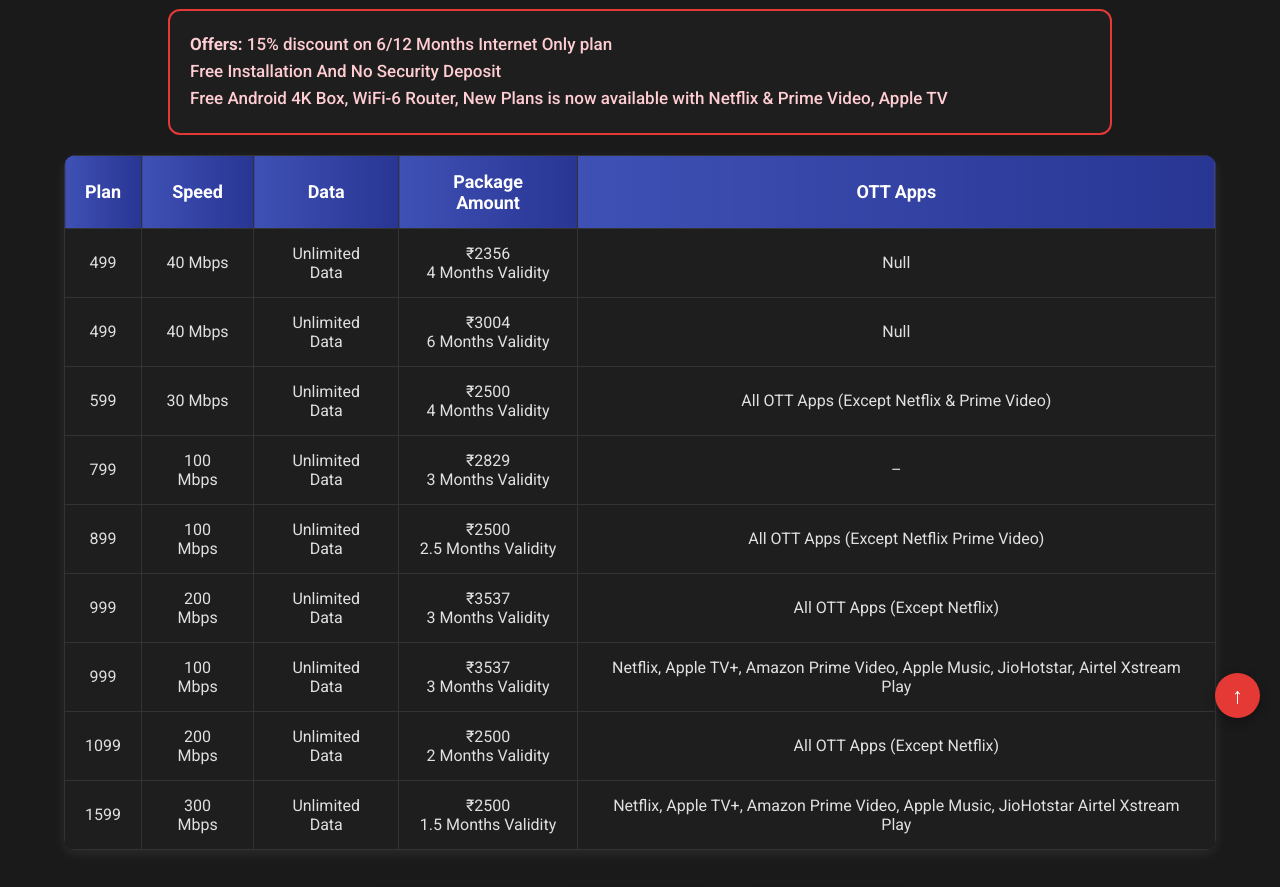
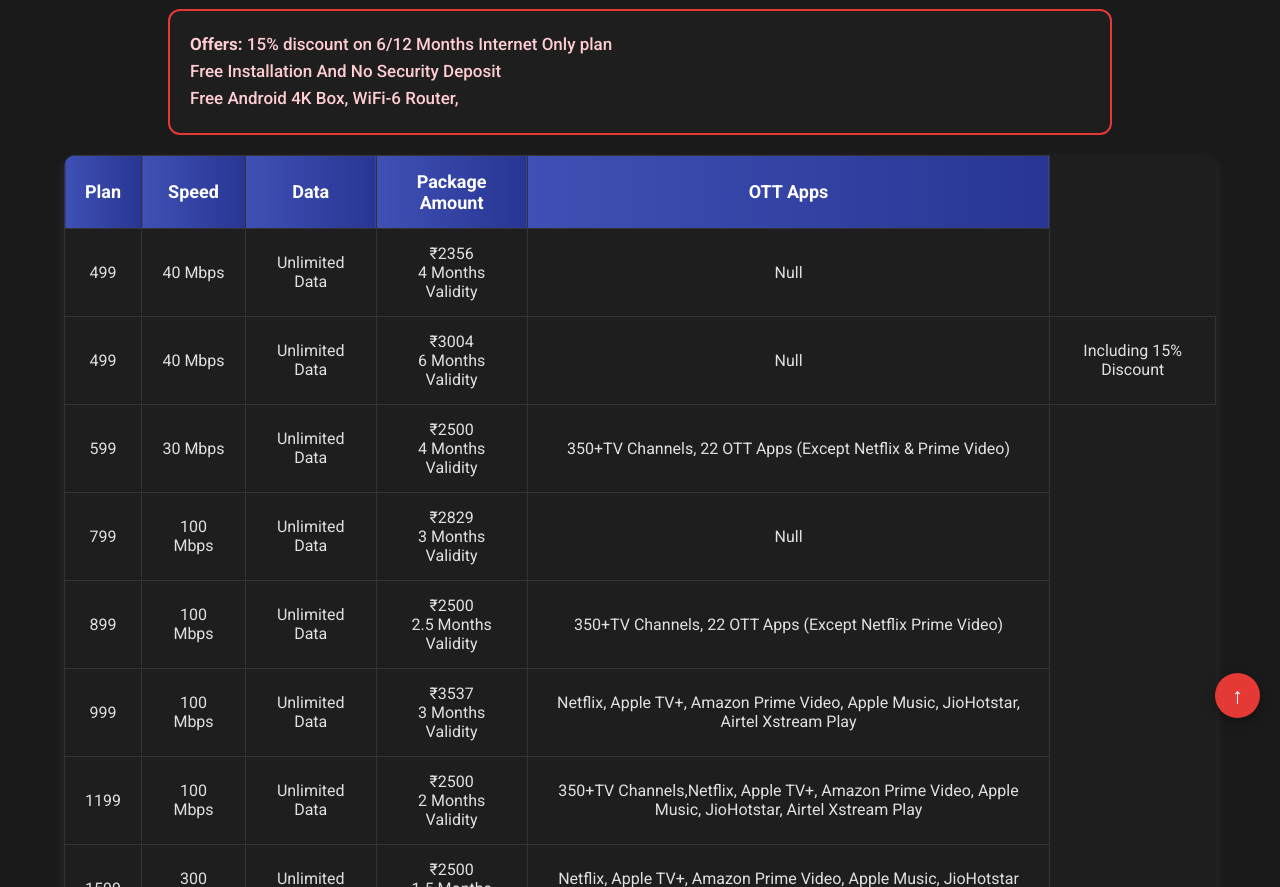
Before and after one commit to airtelplans/Airtel-fiber-dehradun, a plain HTML site: page index.html in a window 1280 px wide. Shown: the part 62-949 px from the top of the page. Drawn offline with Linux system fonts and the light colour scheme.

Commit message:
Update index.html

```diff
--- a/index.html
+++ b/index.html
@@ -209,7 +209,7 @@
     <div class="offers">
         <strong>Offers:</strong> 15% discount on 6/12 Months Internet Only plan<br/>
         Free Installation And No Security Deposit<br/>
-        Free Android 4K Box, WiFi-6 Router, New Plans is now available with Netflix & Prime Video, Apple TV
+        Free Android 4K Box, WiFi-6 Router,
     </div>
 
     <table>
@@ -236,36 +236,30 @@
                 <td data-label="Data">Unlimited Data</td>
                 <td data-label="Package Amount">₹3004<br>6 Months Validity</td>
                 <td data-label="OTT Apps">Null</td>
+                <td data-label="Benifit"> Including 15% Discount</td>
             </tr>
             <tr>
                 <td data-label="Plan">599</td>
                 <td data-label="Speed">30 Mbps</td>
                 <td data-label="Data">Unlimited Data</td>
                 <td data-label="Package Amount">₹2500<br>4 Months Validity</td>
-                <td data-label="OTT Apps">All OTT Apps (Except Netflix & Prime Video)</td>
+                <td data-label="OTT Apps">350+TV Channels, 22 OTT Apps (Except Netflix & Prime Video)</td>
             </tr>
             <tr>
                 <td data-label="Plan">799</td>
                 <td data-label="Speed">100 Mbps</td>
                 <td data-label="Data">Unlimited Data</td>
                 <td data-label="Package Amount">₹2829<br>3 Months Validity</td>
-                <td data-label="OTT Apps">–</td>
+                <td data-label="OTT Apps">Null</td>
             </tr>
             <tr>
                 <td data-label="Plan">899</td>
                 <td data-label="Speed">100 Mbps</td>
                 <td data-label="Data">Unlimited Data</td>
                 <td data-label="Package Amount">₹2500<br>2.5 Months Validity</td>
-                <td data-label="OTT Apps">All OTT Apps (Except Netflix Prime Video)</td>
+                <td data-label="OTT Apps">350+TV Channels, 22 OTT Apps (Except Netflix Prime Video)</td>
             </tr>
             <tr>
-                <td data-label="Plan">999</td>
-                <td data-label="Speed">200 Mbps</td>
-                <td data-label="Data">Unlimited Data</td>
-                <td data-label="Package Amount">₹3537<br>3 Months Validity</td>
-                <td data-label="OTT Apps">All OTT Apps (Except Netflix)</td>
-            </tr>
-             <tr>
                 <td data-label="Plan">999</td>
                 <td data-label="Speed">100 Mbps</td>
                 <td data-label="Data">Unlimited Data</td>
@@ -273,11 +267,11 @@
                 <td data-label="OTT Apps">Netflix, Apple TV+, Amazon Prime Video, Apple Music, JioHotstar, Airtel Xstream Play</td>
             </tr>
             <tr>
-                <td data-label="Plan">1099</td>
-                <td data-label="Speed">200 Mbps</td>
+                <td data-label="Plan">1199</td>
+                <td data-label="Speed">100 Mbps</td>
                 <td data-label="Data">Unlimited Data</td>
                 <td data-label="Package Amount">₹2500<br>2 Months Validity</td>
-                <td data-label="OTT Apps">All OTT Apps (Except Netflix)</td>
+                <td data-label="OTT Apps">350+TV Channels,Netflix, Apple TV+, Amazon Prime Video, Apple Music, JioHotstar, Airtel Xstream Play</td>
             </tr>
             <tr>
                 <td data-label="Plan">1599</td>
```
